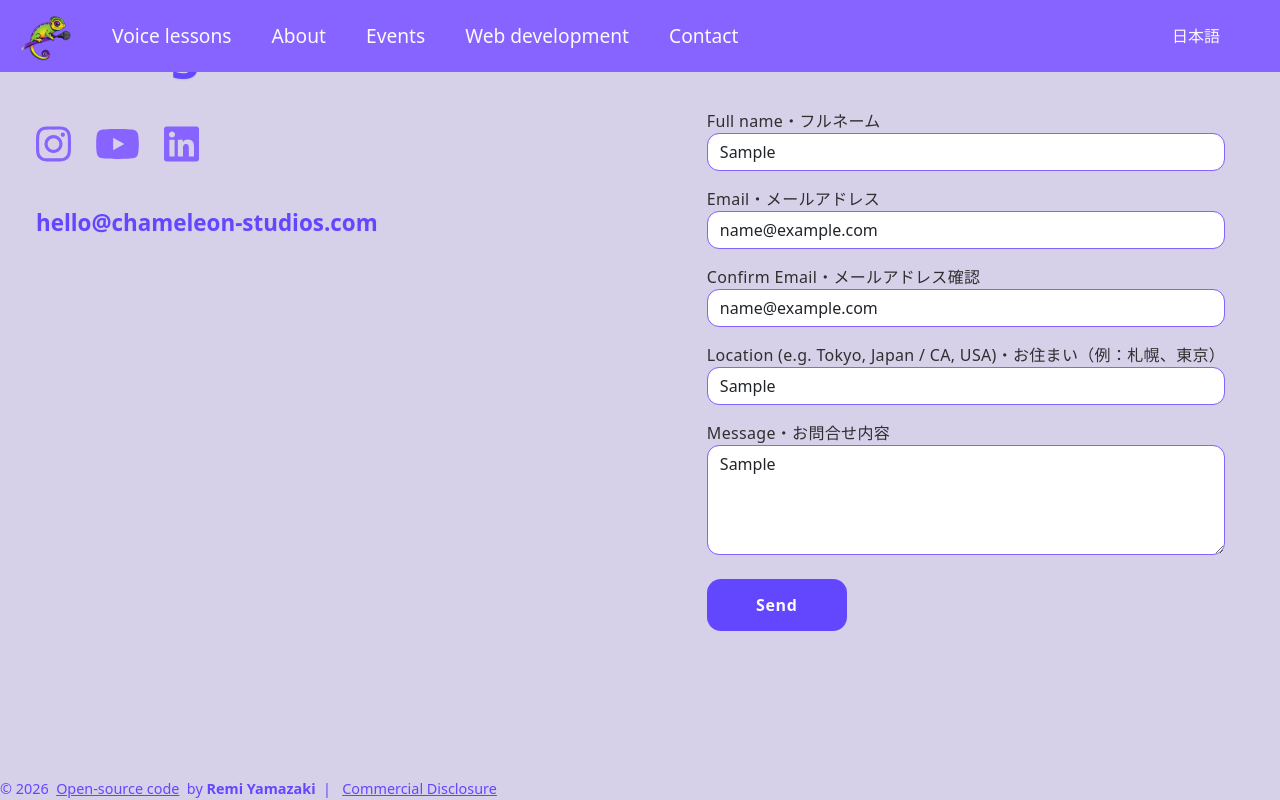
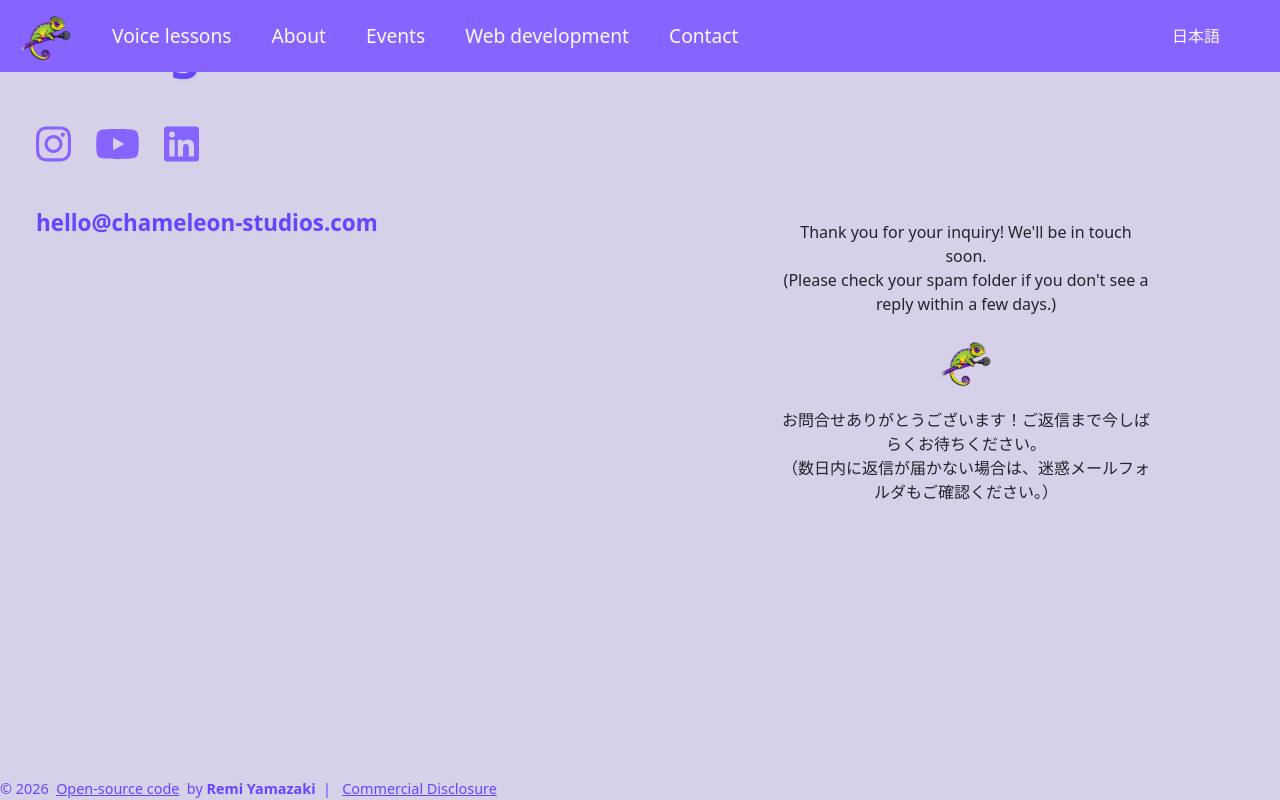
Before and after one commit to remiyamazaki03/chameleon-studios-website, a Next.js app: page /en/webdeveloper in a window 1280 px wide. Both pictures are taken after typing "Sample", "name@example.com", "name@example.com", "Sample", "Sample" into the empty fields and a click on the button "Send". Shown: the part 1130-1930 px from the top of the page. Built offline with nearby package versions, Linux system fonts and the light colour scheme.

Commit message:
add form submission thank you message

```diff
--- a/src/app/components/Form.tsx
+++ b/src/app/components/Form.tsx
@@ -1,20 +1,61 @@
 "use client";
 
+import Image from "next/image";
+import { useState } from "react";
 import styles from "./form.module.css";
 
 export default function Form() {
+  const [submitted, setSubmitted] = useState(false);
+
   const handleSubmit = async (event: React.FormEvent<HTMLFormElement>) => {
     event.preventDefault();
 
     const form = event.currentTarget;
+
+    const email = (form.elements.namedItem("email") as HTMLInputElement).value;
+    const confirm = (
+      form.elements.namedItem("confirm-email") as HTMLInputElement
+    ).value;
+    if (email !== confirm) {
+      alert("Emails do not match");
+      return;
+    }
+
     const formData = new FormData(form);
-
-    await fetch("/contact.html", {
-      method: "POST",
-      headers: { "Content-Type": "application/x-www-form-urlencoded" },
-      body: new URLSearchParams(formData as any).toString(),
-    });
+    try {
+      await fetch("/contact.html", {
+        method: "POST",
+        headers: { "Content-Type": "application/x-www-form-urlencoded" },
+        body: new URLSearchParams(formData as any).toString(),
+      });
+      setSubmitted(true);
+    } catch (error) {
+      alert("Submission failed. Please try again.");
+    }
   };
+  if (submitted) {
+    return (
+      <div className="p-5 w-75 text-center">
+        <p>
+          Thank you for your inquiry! We'll be in touch soon. <br />
+          (Please check your spam folder if you don't see a reply within a few
+          days.)
+        </p>
+        <Image
+          src="/logo-small.png"
+          alt="Chameleon Studios logo"
+          width={60}
+          height={60}
+          className="mb-3"
+        />
+        <p>
+          お問合せありがとうございます！ご返信まで今しばらくお待ちください。
+          <br />
+          （数日内に返信が届かない場合は、迷惑メールフォルダもご確認ください。）
+        </p>
+      </div>
+    );
+  }
   return (
     <div>
       <form
--- a/src/app/components/form.module.css
+++ b/src/app/components/form.module.css
@@ -1,6 +1,9 @@
 /* ===== Form container ===== */
 .form {
   max-width: 640px;
+  padding: 3rem;
+
+  border-radius: 12px;
 }
 
 /* ===== Label layout ===== */
--- a/src/app/globals.css
+++ b/src/app/globals.css
@@ -7,7 +7,7 @@
   --overlay-color: #8763ffb0;
   --highlight-color: #8763ff;
   --whiteish: #fafafa;
-  --blackish: #2f2f2f;
+  --blackish: #3a3a3a;
 }
 body {
   padding-top: 65px;
```
